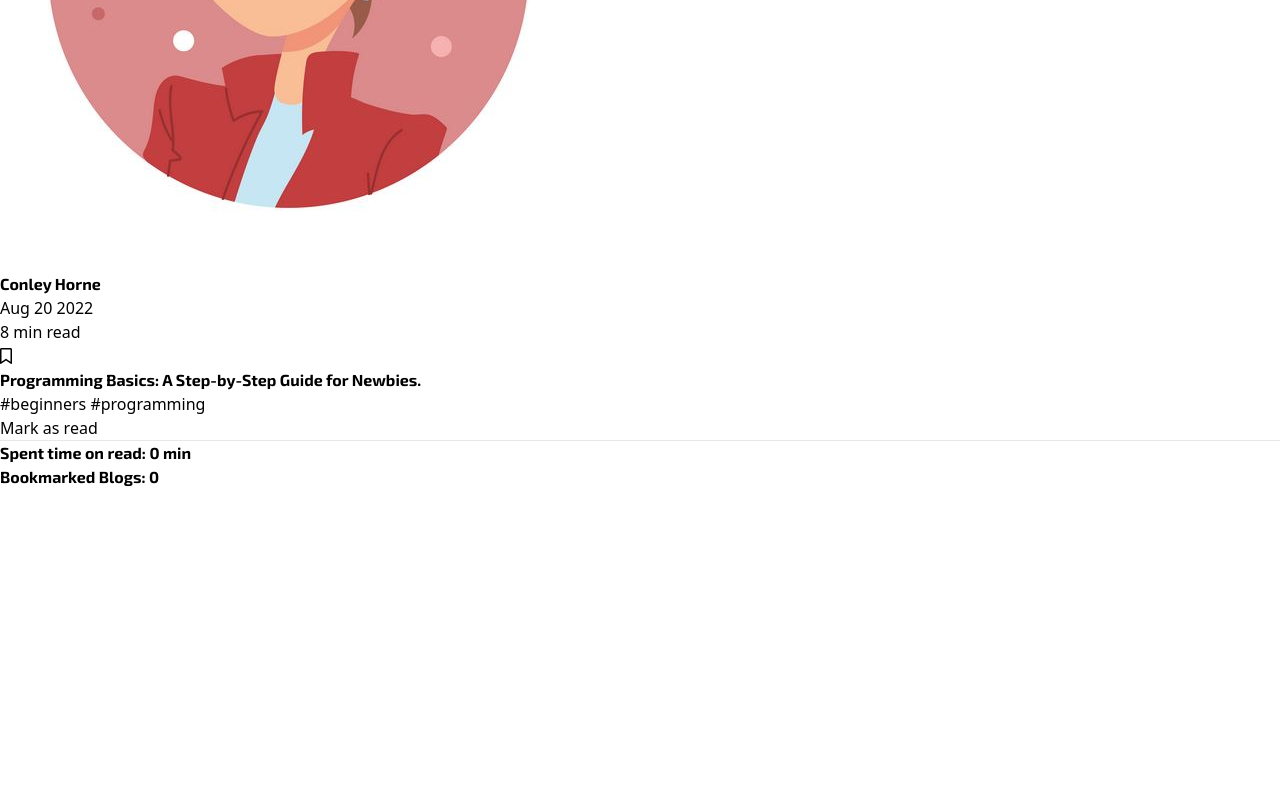
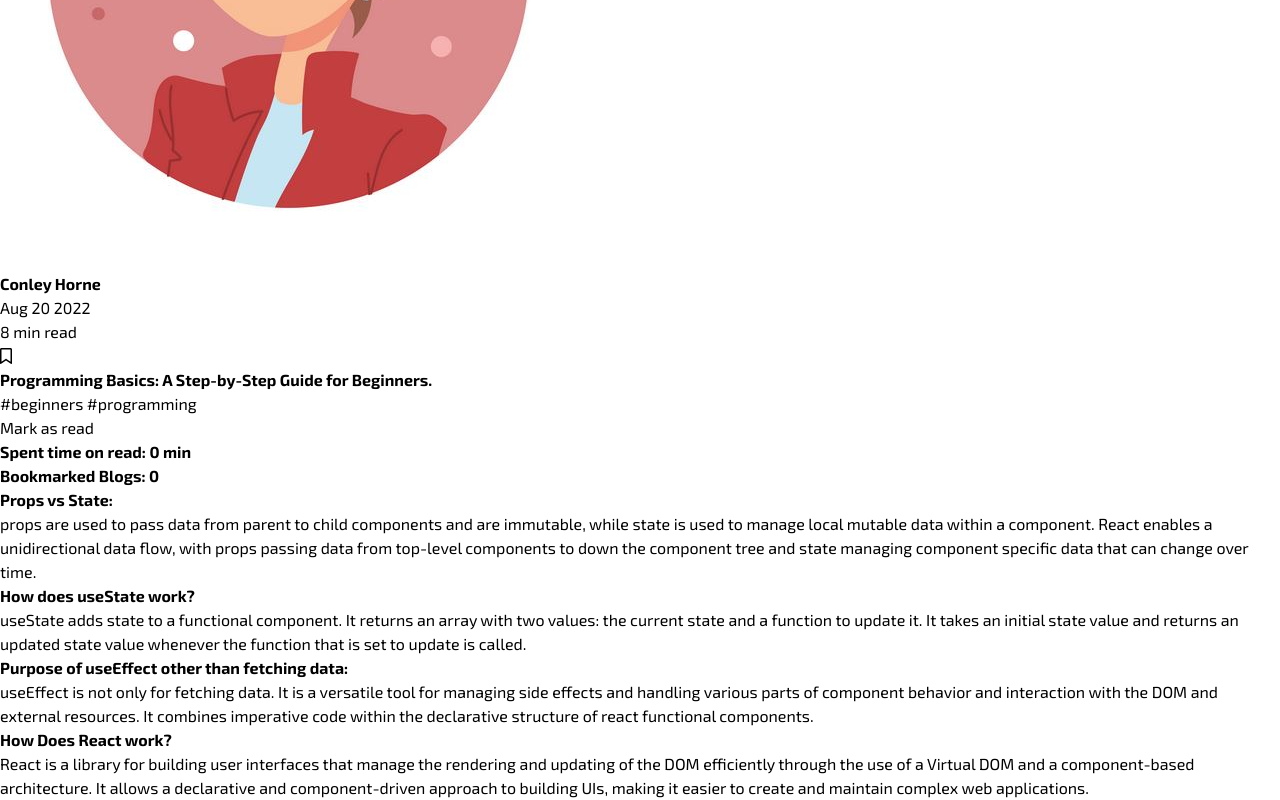
Before and after one commit to Rafiulsam/knowledge-cafe-react, a React (Vite) app: page / in a window 1280 px wide. Shown: the part 3564-4364 px from the top of the page. Before the commit the page ends 4053 px from the top, so only its background shows below. Built offline with nearby package versions, Linux system fonts and the light colour scheme.

Commit message:
added qus ans

```diff
--- a/public/data.json
+++ b/public/data.json
@@ -31,7 +31,7 @@
     "published_date": "Aug 20 2022",
     "author_name": "Conley Horne",
     "author_img":"images/girl2.jpg",
-    "blog_title": "Programming Basics: A Step-by-Step Guide for Newbies.",
+    "blog_title": "Programming Basics: A Step-by-Step Guide for Beginners.",
     "img":"https://images.pexels.com/photos/574071/pexels-photo-574071.jpeg?auto=compress&cs=tinysrgb&w=1260&h=750&dpr=1",
     "read_time": 8
   }
--- a/src/App.css
+++ b/src/App.css
@@ -1,14 +1,8 @@
-@import url('https://fonts.googleapis.com/css2?family=Exo+2:wght@700&display=swap');
-
-/* #root {
-  max-width: 1280px;
+@import url('https://fonts.googleapis.com/css2?family=Exo+2:wght@400;700&display=swap');
 
 
-
-} */
-
 h1{
-  font-family: 'Exo 2', sans-serif;
+  font-weight: 700 !important;
 }
 
 
--- a/src/App.jsx
+++ b/src/App.jsx
@@ -1,6 +1,7 @@
 import './App.css'
 import Blogs from './Components/Blogs/Blogs'
 import Header from './Components/Header.js/Header'
+import QuestionAnswer from './Components/QuestionAnswer/QuestionAnswer'
 
 function App() {
 
@@ -9,6 +10,7 @@ function App() {
     <>
       <Header></Header>
       <Blogs></Blogs>
+      <QuestionAnswer></QuestionAnswer>
     </>
   )
 }
--- a/src/Components/Blog/Blog.jsx
+++ b/src/Components/Blog/Blog.jsx
@@ -1,7 +1,7 @@
 import React from 'react';
 import IconChange from '../IconChange/IconChange';
 
-const Blog = ({ blog, addReadTime, addToBookmark}) => {
+const Blog = ({ blog, addReadTime, addToBookmark, isLast }) => {
   const { img, author_name, author_img, blog_title, published_date, read_time } = blog;
   return (
     <div className='mb-10'>
@@ -26,7 +26,7 @@ const Blog = ({ blog, addReadTime, addToBookmark}) => {
       <button onClick={() => addReadTime(blog)} className='underline text-[#6047EC] font-semibold' href=''>
         Mark as read
       </button>
-      <hr className='mt-8' />
+      {isLast ? null : <hr className='mt-8' />}
     </div>
   );
 };
--- a/src/Components/Blogs/Blogs.jsx
+++ b/src/Components/Blogs/Blogs.jsx
@@ -5,7 +5,8 @@ import SpentTime from '../SpentTime/SpentTime';
 import { ToastContainer, toast } from 'react-toastify';
 import 'react-toastify/dist/ReactToastify.css';
 const customId = "custom-id-yes";
-const customToast = "mx-auto w-80 lg:w-full";
+const customWidth = "mx-auto w-80 lg:w-full";
+
 const Blogs = () => {
   const [blogs, setBlogs] = useState([]);
   const [readTime, setReadTime] = useState([]);
@@ -33,7 +34,7 @@ const Blogs = () => {
         pauseOnHover: true,
         draggable: false,
         theme: "light",
-        className: customToast
+        className: customWidth
       });
 
     }
@@ -46,12 +47,13 @@ const Blogs = () => {
   return (
     <div className='mx-auto max-w-xs lg:max-w-5xl border-b pb-8 mt-12 lg:grid grid-flow-col gap-6 relative'>
       <div>
-        {blogs.map((blog) => (
+        {blogs.map((blog, i) => (
           <Blog
-            key={blog.id}
+            key={i}
             addToBookmark={addToBookmark}
             addReadTime={addReadTime}
             blog={blog}
+            isLast={i === blogs.length - 1}
           ></Blog>
         ))}
       </div>
--- a/src/Components/Header.js/Header.jsx
+++ b/src/Components/Header.js/Header.jsx
@@ -1,5 +1,5 @@
 import React from 'react';
-import png from '../../../public/images/profile.png'
+import png from '/images/profile.png'
 
 const Header = () => {
     return (
--- /dev/null
+++ b/src/Components/QuestionAnswer/QuestionAnswer.jsx
@@ -0,0 +1,26 @@
+import React from 'react';
+
+const QuestionAnswer = () => {
+    return (
+        <div className='max-w-xs mx-auto lg:max-w-5xl my-10 bg-[#1111110D] p-7 rounded-lg '>
+            <div className='bg-white p-4 rounded-lg mb-7'>
+                <h1 className='mb-3'>Props vs State:</h1>
+                <p>props are used to pass data from parent to child components and are immutable, while state is used to manage local mutable data within a component. React enables a unidirectional data flow, with props passing data from top-level components to down the component tree and state managing component specific data that can change over time.</p>
+            </div>
+            <div className='bg-white p-4 rounded-lg mb-7'>
+                <h1 className='mb-3'>How does useState work?</h1>
+                <p>useState adds state to a functional component. It returns an array with two values: the current state and a function to update it. It takes an initial state value and returns an updated state value whenever the function that is set to update is called.</p>
+            </div>
+            <div className='bg-white p-4 rounded-lg mb-7'>
+                <h1 className='mb-3'>Purpose of useEffect other than fetching data:</h1>
+                <p>useEffect is not only for fetching data. It is a versatile tool for managing side effects and handling various parts of component behavior and interaction with the DOM and external resources. It combines imperative code within the declarative structure of react functional components.</p>
+            </div>
+            <div className='bg-white p-4 rounded-lg'>
+                <h1 className='mb-3'>How Does React work?</h1>
+                <p>React is a library for building user interfaces that manage the rendering and updating of the DOM efficiently through the use of a Virtual DOM and a component-based architecture. It allows a declarative and component-driven approach to building UIs, making it easier to create and maintain complex web applications.</p>
+            </div>
+        </div>
+    );
+};
+
+export default QuestionAnswer;
--- a/src/index.css
+++ b/src/index.css
@@ -12,6 +12,7 @@
 }
 
 a {
+
   font-weight: 500;
   color: #6047EC;
   text-decoration: inherit;
@@ -21,6 +22,7 @@ a:hover {
 }
 
 body {
+  font-family: 'Exo 2', sans-serif;
   margin: 0;
 
 }
```
Lines whose indentation alone changed are shown as unchanged.
